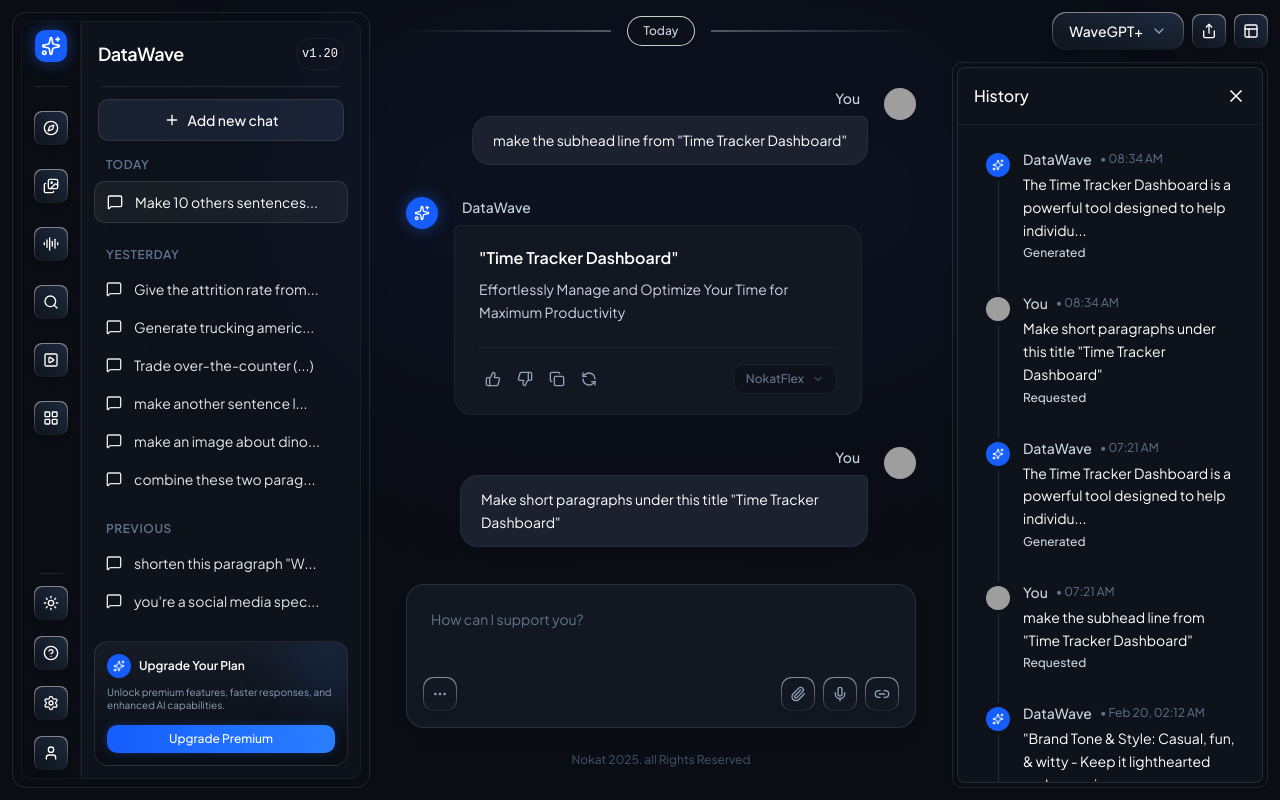
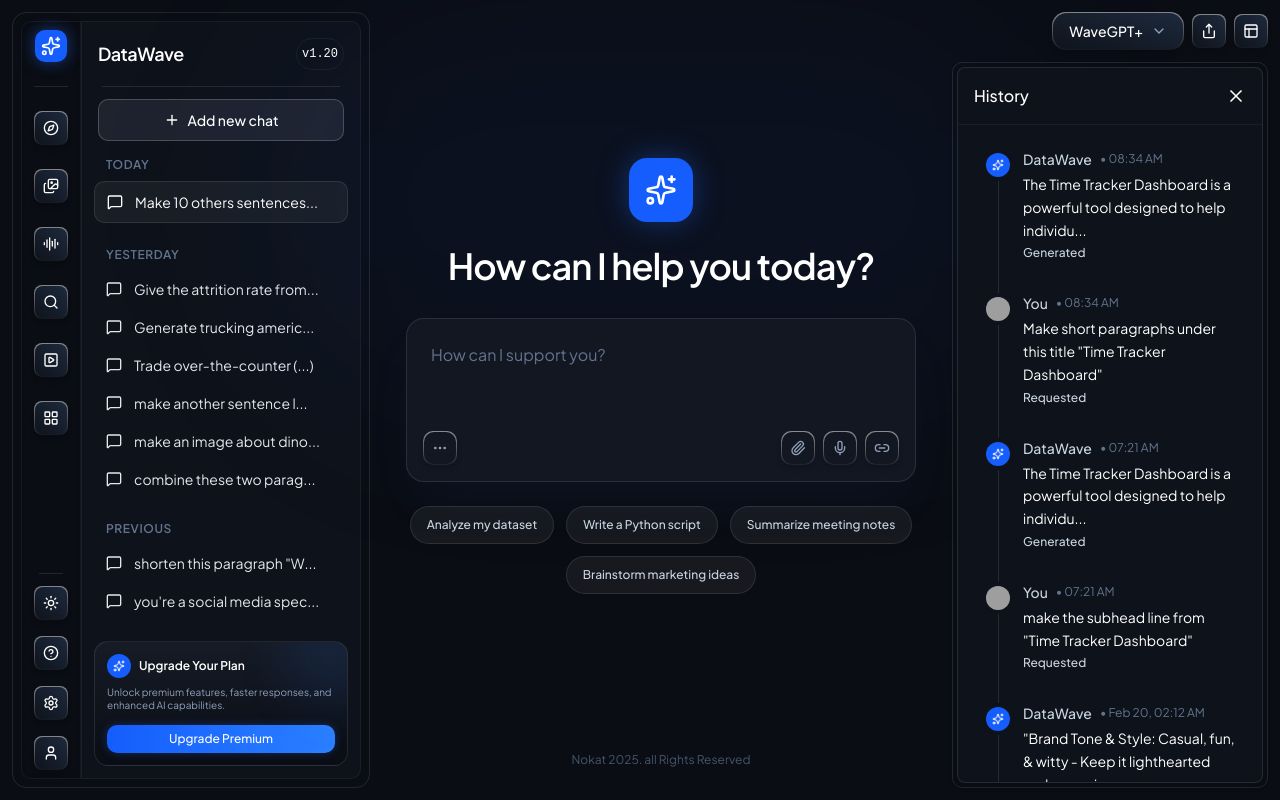
Before and after one commit to KaviduIsura/DataWeave-AI-SaaS-App, a React (Vite) app in the folder packages/client/: page /chat in a window 1280 px wide. Built offline with nearby package versions, Linux system fonts and the light colour scheme; grey boxes are pictures that could not be loaded.

Commit message:
feat: integrate OpenAI API with server-side chat endpoints and initialize Redux store for client-side state management.

```diff
--- a/packages/client/package.json
+++ b/packages/client/package.json
@@ -13,6 +13,7 @@
     "@fontsource-variable/geist": "^5.2.8",
     "@fontsource-variable/jetbrains-mono": "^5.2.8",
     "@phosphor-icons/react": "^2.1.10",
+    "@reduxjs/toolkit": "^2.11.2",
     "@tailwindcss/vite": "^4.2.4",
     "class-variance-authority": "^0.7.1",
     "clsx": "^2.1.1",
@@ -21,6 +22,7 @@
     "radix-ui": "^1.4.3",
     "react": "^19.2.5",
     "react-dom": "^19.2.5",
+    "react-redux": "^9.2.0",
     "react-router-dom": "^7.14.2",
     "shadcn": "^4.6.0",
     "tailwind-merge": "^3.5.0",
--- a/packages/client/src/components/chat/ChatArea.tsx
+++ b/packages/client/src/components/chat/ChatArea.tsx
@@ -1,14 +1,11 @@
+import { useAppSelector } from '../../store/hooks';
 import {
   ChevronDown,
-  Share,
-  Layout,
   ThumbsUp,
   ThumbsDown,
   Copy,
   RefreshCcw,
   Sparkles,
-  User,
-  Plus,
   Paperclip,
   Mic,
   Link2,
@@ -20,6 +17,8 @@ interface ChatAreaProps {
 }
 
 export default function ChatArea({ isFullWidth = false }: ChatAreaProps) {
+  const { messages, selectedModel } = useAppSelector((state) => state.chat);
+
   return (
     <div className="flex-1 flex flex-col bg-white dark:bg-[#0B0D14] h-full min-h-0 relative transition-colors duration-300">
       {/* Top Background Glow Effect */}
@@ -42,14 +41,19 @@ export default function ChatArea({ isFullWidth = false }: ChatAreaProps) {
       <div
         className={`flex-1 overflow-y-auto px-6 py-6 z-10 flex flex-col gap-8 mx-auto w-full transition-all duration-300 ${isFullWidth ? 'max-w-none px-12 lg:px-24' : 'max-w-5xl'} [&::-webkit-scrollbar]:w-1.5 [&::-webkit-scrollbar-track]:bg-transparent [&::-webkit-scrollbar-thumb]:bg-slate-300 dark:[&::-webkit-scrollbar-thumb]:bg-white/10 [&::-webkit-scrollbar-thumb]:rounded-full hover:[&::-webkit-scrollbar-thumb]:bg-slate-400 dark:hover:[&::-webkit-scrollbar-thumb]:bg-white/20`}
       >
-        {/* User Message */}
-        <div className="flex justify-end gap-4 w-full">
+        {messages.map((msg, index) => (
+          <div
+            key={msg.id}
+            className={`flex ${msg.role === 'user' ? 'justify-end' : ''} gap-4 w-full ${index === messages.length - 1 ? 'pb-8' : ''}`}
+          >
+            {msg.role === 'user' ? (
+              <>
                 <div className="flex flex-col items-end gap-2 max-w-[80%]">
                   <span className="text-sm font-medium text-slate-600 dark:text-slate-300 mr-2">
                     You
                   </span>
                   <div className="bg-blue-50 dark:bg-[#1C2130] border border-blue-100 dark:border-white/5 rounded-2xl rounded-tr-sm px-5 py-3 text-slate-900 dark:text-white text-sm leading-relaxed transition-colors">
-              make the subhead line from "Time Tracker Dashboard"
+                    {msg.content}
                   </div>
                 </div>
                 <div className="w-8 h-8 rounded-full bg-slate-200 dark:bg-slate-800 flex-shrink-0 overflow-hidden">
@@ -59,10 +63,9 @@ export default function ChatArea({ isFullWidth = false }: ChatAreaProps) {
                     className="w-full h-full object-cover"
                   />
                 </div>
-        </div>
-
-        {/* AI Message */}
-        <div className="flex gap-4 w-full">
+              </>
+            ) : (
+              <>
                 <div className="w-8 h-8 rounded-full bg-blue-600 flex items-center justify-center flex-shrink-0 shadow-[0_0_15px_rgba(37,99,235,0.5)]">
                   <Sparkles className="w-4 h-4 text-white" />
                 </div>
@@ -71,12 +74,13 @@ export default function ChatArea({ isFullWidth = false }: ChatAreaProps) {
                     DataWave
                   </span>
                   <div className="bg-slate-50 dark:bg-[#131722] border border-slate-200 dark:border-white/5 rounded-2xl rounded-tl-sm px-6 py-5 text-slate-900 dark:text-white text-sm leading-relaxed w-full shadow-sm dark:shadow-none transition-colors">
+                    {msg.title && (
                       <h4 className="font-semibold text-slate-900 dark:text-white mb-2 text-base">
-                "Time Tracker Dashboard"
+                        {msg.title}
                       </h4>
+                    )}
                     <p className="text-slate-700 dark:text-slate-300">
-                Effortlessly Manage and Optimize Your Time for Maximum
-                Productivity
+                      {msg.content}
                     </p>
 
                     <div className="flex items-center justify-between mt-6 pt-4 border-t border-slate-200 dark:border-white/5">
@@ -95,72 +99,15 @@ export default function ChatArea({ isFullWidth = false }: ChatAreaProps) {
                         </button>
                       </div>
                       <div className="flex items-center gap-2 text-xs font-medium text-slate-600 dark:text-slate-500 bg-slate-200 dark:bg-black/20 px-3 py-1.5 rounded-lg border border-slate-300 dark:border-white/5">
-                  NokatFlex <ChevronDown className="w-3 h-3" />
+                        {selectedModel} <ChevronDown className="w-3 h-3" />
                       </div>
                     </div>
                   </div>
                 </div>
+              </>
+            )}
           </div>
-
-        {/* User Message 2 */}
-        <div className="flex justify-end gap-4 w-full">
-          <div className="flex flex-col items-end gap-2 max-w-[80%]">
-            <span className="text-sm font-medium text-slate-600 dark:text-slate-300 mr-2">
-              You
-            </span>
-            <div className="bg-blue-50 dark:bg-[#1C2130] border border-blue-100 dark:border-white/5 rounded-2xl rounded-tr-sm px-5 py-3 text-slate-900 dark:text-white text-sm leading-relaxed transition-colors">
-              Make short paragraphs under this title "Time Tracker Dashboard"
-            </div>
-          </div>
-          <div className="w-8 h-8 rounded-full bg-slate-200 dark:bg-slate-800 flex-shrink-0 overflow-hidden">
-            <img
-              src="https://i.pravatar.cc/100?img=11"
-              alt="User"
-              className="w-full h-full object-cover"
-            />
-          </div>
-        </div>
-
-        {/* AI Message 2 */}
-        <div className="flex gap-4 w-full pb-8">
-          <div className="w-8 h-8 rounded-full bg-blue-600 flex items-center justify-center flex-shrink-0 shadow-[0_0_15px_rgba(37,99,235,0.5)]">
-            <Sparkles className="w-4 h-4 text-white" />
-          </div>
-          <div className="flex flex-col items-start gap-2 max-w-[80%]">
-            <span className="text-sm font-medium text-slate-600 dark:text-slate-300 ml-2">
-              DataWave
-            </span>
-            <div className="bg-slate-50 dark:bg-[#131722] border border-slate-200 dark:border-white/5 rounded-2xl rounded-tl-sm px-6 py-5 text-slate-900 dark:text-white text-sm leading-relaxed w-full shadow-sm dark:shadow-none transition-colors">
-              <p className="text-slate-700 dark:text-slate-300">
-                The Time Tracker Dashboard is a powerful tool designed to help
-                individuals and teams monitor and manage their time efficiently.
-                It provides a centralized interface to track hours spent on
-                tasks, projects, and activities, ensuring better productivity
-                and time utilization.
-              </p>
-
-              <div className="flex items-center justify-between mt-6 pt-4 border-t border-slate-200 dark:border-white/5">
-                <div className="flex items-center gap-1">
-                  <button className="p-1.5 text-slate-400 hover:text-slate-700 dark:hover:text-white rounded hover:bg-slate-200 dark:hover:bg-white/5 transition-colors">
-                    <ThumbsUp className="w-4 h-4" />
-                  </button>
-                  <button className="p-1.5 text-slate-400 hover:text-slate-700 dark:hover:text-white rounded hover:bg-slate-200 dark:hover:bg-white/5 transition-colors">
-                    <ThumbsDown className="w-4 h-4" />
-                  </button>
-                  <button className="p-1.5 text-slate-400 hover:text-slate-700 dark:hover:text-white rounded hover:bg-slate-200 dark:hover:bg-white/5 transition-colors">
-                    <Copy className="w-4 h-4" />
-                  </button>
-                  <button className="p-1.5 text-slate-400 hover:text-slate-700 dark:hover:text-white rounded hover:bg-slate-200 dark:hover:bg-white/5 transition-colors">
-                    <RefreshCcw className="w-4 h-4" />
-                  </button>
-                </div>
-                <div className="flex items-center gap-2 text-xs font-medium text-slate-600 dark:text-slate-500 bg-white shadow-sm dark:bg-black/20 px-3 py-1.5 rounded-lg border border-slate-200 dark:border-white/5">
-                  Nokat 2.0 <ChevronDown className="w-3 h-3" />
-                </div>
-              </div>
-            </div>
-          </div>
-        </div>
+        ))}
       </div>
 
       {/* Input Area */}
--- a/packages/client/src/components/landing/HeroSection.tsx
+++ b/packages/client/src/components/landing/HeroSection.tsx
@@ -3,7 +3,7 @@ import { Sparkles } from 'lucide-react';
 import { Link } from 'react-router-dom';
 
 export default function HeroSection() {
-  const textContainer = {
+  const textContainer: any = {
     hidden: { opacity: 0 },
     show: {
       opacity: 1,
@@ -14,7 +14,7 @@ export default function HeroSection() {
     },
   };
 
-  const item = {
+  const item: any = {
     hidden: { opacity: 0, y: 40, filter: 'blur(10px)' },
     show: {
       opacity: 1,
--- a/packages/client/src/main.tsx
+++ b/packages/client/src/main.tsx
@@ -1,10 +1,14 @@
 import { StrictMode } from 'react';
 import { createRoot } from 'react-dom/client';
+import { Provider } from 'react-redux';
+import { store } from './store';
 import './index.css';
 import App from './App.tsx';
 
 createRoot(document.getElementById('root')!).render(
   <StrictMode>
-    <App />
+    <Provider store={store}>
+      <App />
+    </Provider>
   </StrictMode>
 );
--- a/packages/client/src/pages/ChatWorkspace.tsx
+++ b/packages/client/src/pages/ChatWorkspace.tsx
@@ -1,4 +1,10 @@
-import { useState, useEffect } from 'react';
+import { useEffect } from 'react';
+import { useAppDispatch, useAppSelector } from '../store/hooks';
+import {
+  toggleTheme,
+  setActiveView,
+  toggleLayoutState,
+} from '../store/slices/uiSlice';
 import Sidebar from '../components/chat/Sidebar';
 import ChatArea from '../components/chat/ChatArea';
 import NewChatArea from '../components/chat/NewChatArea';
@@ -17,18 +23,22 @@ export type ViewType =
   | 'video_generation';
 
 export default function ChatWorkspace() {
-  const [isDarkMode, setIsDarkMode] = useState(() =>
-    document.documentElement.classList.contains('dark')
+  const dispatch = useAppDispatch();
+  const { isDarkMode, activeView, layoutState } = useAppSelector(
+    (state) => state.ui
   );
 
-  const [activeView, setActiveView] = useState<ViewType>('chat');
-  const [layoutState, setLayoutState] = useState(0);
-
   const handleToggleLayout = () => {
-    setLayoutState((prev) => (prev + 1) % 3);
+    dispatch(toggleLayoutState());
   };
 
-  const toggleTheme = () => setIsDarkMode((prev) => !prev);
+  const handleToggleTheme = () => {
+    dispatch(toggleTheme());
+  };
+
+  const handleNavigate = (view: ViewType) => {
+    dispatch(setActiveView(view));
+  };
 
   useEffect(() => {
     if (isDarkMode) {
@@ -43,9 +53,9 @@ export default function ChatWorkspace() {
       {layoutState !== 2 && (
         <Sidebar
           isDarkMode={isDarkMode}
-          toggleTheme={toggleTheme}
+          toggleTheme={handleToggleTheme}
           activeView={activeView}
-          onNavigate={setActiveView}
+          onNavigate={handleNavigate}
         />
       )}
       {activeView === 'browse' && <BrowseArea />}
--- a/packages/client/src/pages/SettingsPage.tsx
+++ b/packages/client/src/pages/SettingsPage.tsx
@@ -2,7 +2,6 @@ import {
   ArrowLeft,
   Bell,
   Monitor,
-  Lock,
   Globe,
   HardDrive,
   Cpu,
--- /dev/null
+++ b/packages/client/src/store/hooks.ts
@@ -0,0 +1,6 @@
+import { useDispatch, useSelector } from 'react-redux';
+import type { TypedUseSelectorHook } from 'react-redux';
+import type { RootState, AppDispatch } from './index';
+
+export const useAppDispatch = () => useDispatch<AppDispatch>();
+export const useAppSelector: TypedUseSelectorHook<RootState> = useSelector;
--- /dev/null
+++ b/packages/client/src/store/index.ts
@@ -0,0 +1,13 @@
+import { configureStore } from '@reduxjs/toolkit';
+import uiReducer from './slices/uiSlice';
+import chatReducer from './slices/chatSlice';
+
+export const store = configureStore({
+  reducer: {
+    ui: uiReducer,
+    chat: chatReducer,
+  },
+});
+
+export type RootState = ReturnType<typeof store.getState>;
+export type AppDispatch = typeof store.dispatch;
--- /dev/null
+++ b/packages/client/src/store/slices/chatSlice.ts
@@ -0,0 +1,70 @@
+import { createSlice } from '@reduxjs/toolkit';
+import type { PayloadAction } from '@reduxjs/toolkit';
+
+export interface Message {
+  id: string;
+  role: 'user' | 'assistant';
+  content: string;
+  title?: string;
+}
+
+export interface ChatState {
+  messages: Message[];
+  isThinking: boolean;
+  selectedModel: string;
+}
+
+const initialState: ChatState = {
+  messages: [
+    {
+      id: '1',
+      role: 'user',
+      content: 'make the subhead line from "Time Tracker Dashboard"',
+    },
+    {
+      id: '2',
+      role: 'assistant',
+      title: '"Time Tracker Dashboard"',
+      content:
+        'Effortlessly Manage and Optimize Your Time for Maximum Productivity',
+    },
+    {
+      id: '3',
+      role: 'user',
+      content:
+        'Make short paragraphs under this title "Time Tracker Dashboard"',
+    },
+    {
+      id: '4',
+      role: 'assistant',
+      content:
+        'The Time Tracker Dashboard is a powerful tool designed to help individuals and teams monitor and manage their time efficiently. It provides a centralized interface to track hours spent on tasks, projects, and activities, ensuring better productivity and time utilization.',
+    },
+  ],
+  isThinking: false,
+  selectedModel: 'NokatFlex',
+};
+
+export const chatSlice = createSlice({
+  name: 'chat',
+  initialState,
+  reducers: {
+    addMessage: (state, action: PayloadAction<Message>) => {
+      state.messages.push(action.payload);
+    },
+    setThinking: (state, action: PayloadAction<boolean>) => {
+      state.isThinking = action.payload;
+    },
+    setSelectedModel: (state, action: PayloadAction<string>) => {
+      state.selectedModel = action.payload;
+    },
+    clearMessages: (state) => {
+      state.messages = [];
+    },
+  },
+});
+
+export const { addMessage, setThinking, setSelectedModel, clearMessages } =
+  chatSlice.actions;
+
+export default chatSlice.reducer;
--- /dev/null
+++ b/packages/client/src/store/slices/uiSlice.ts
@@ -0,0 +1,54 @@
+import { createSlice } from '@reduxjs/toolkit';
+import type { PayloadAction } from '@reduxjs/toolkit';
+import type { ViewType } from '../../pages/ChatWorkspace';
+
+export interface UiState {
+  isDarkMode: boolean;
+  activeView: ViewType;
+  layoutState: number;
+}
+
+const getInitialDarkMode = () => {
+  if (typeof window !== 'undefined') {
+    return document.documentElement.classList.contains('dark');
+  }
+  return false;
+};
+
+const initialState: UiState = {
+  isDarkMode: getInitialDarkMode(),
+  activeView: 'new_chat',
+  layoutState: 0,
+};
+
+export const uiSlice = createSlice({
+  name: 'ui',
+  initialState,
+  reducers: {
+    toggleTheme: (state) => {
+      state.isDarkMode = !state.isDarkMode;
+    },
+    setTheme: (state, action: PayloadAction<boolean>) => {
+      state.isDarkMode = action.payload;
+    },
+    setActiveView: (state, action: PayloadAction<ViewType>) => {
+      state.activeView = action.payload;
+    },
+    toggleLayoutState: (state) => {
+      state.layoutState = (state.layoutState + 1) % 3;
+    },
+    setLayoutState: (state, action: PayloadAction<number>) => {
+      state.layoutState = action.payload;
+    },
+  },
+});
+
+export const {
+  toggleTheme,
+  setTheme,
+  setActiveView,
+  toggleLayoutState,
+  setLayoutState,
+} = uiSlice.actions;
+
+export default uiSlice.reducer;
--- a/packages/client/tsconfig.app.json
+++ b/packages/client/tsconfig.app.json
@@ -1,5 +1,6 @@
 {
   "compilerOptions": {
+    "ignoreDeprecations": "6.0",
     "baseUrl": ".",
     "paths": {
       "@/*": ["./src/*"]
```
Also changed, not shown: 1 other file (tests, documents, lock files or other folders). Lines whose indentation alone changed are shown as unchanged.
